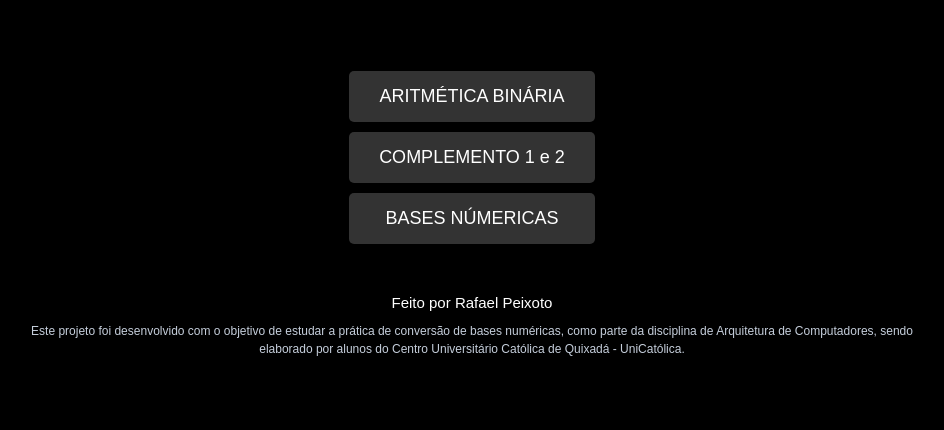
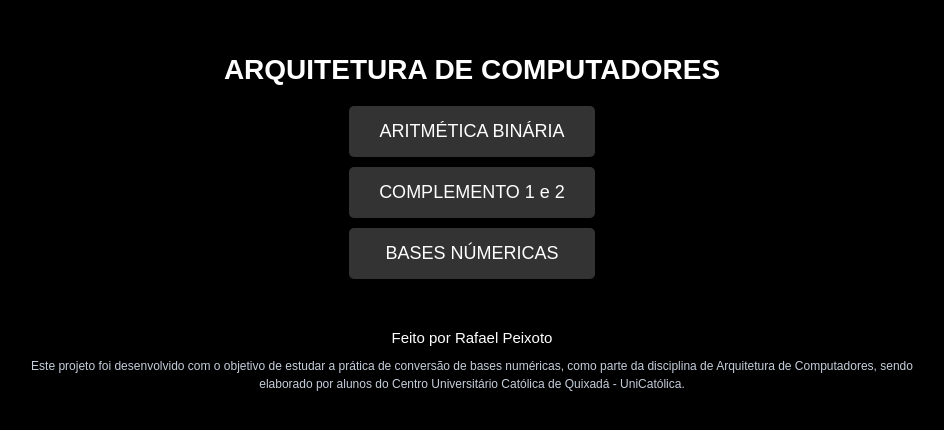
Before and after one commit to RafaelPG1/ARQUITETURA, a plain HTML site: page index.html in a window 1280 px wide. Shown: the part 194-624 px from the top of the page, without its empty margins (168-1112 px from the left). Drawn offline with Linux system fonts and the light colour scheme.

Commit message:
index.html

```diff
--- a/index.html
+++ b/index.html
@@ -8,6 +8,7 @@
 </head>
 
 <body>
+    <h1>ARQUITETURA DE COMPUTADORES</h1>
   <div class="container">
     <a href="./aritmetica/aritmetica.html" class="btn">ARITMÉTICA BINÁRIA</a>
     <a href="./complemento/complemento.html" class="btn">COMPLEMENTO 1 e 2</a>
```
